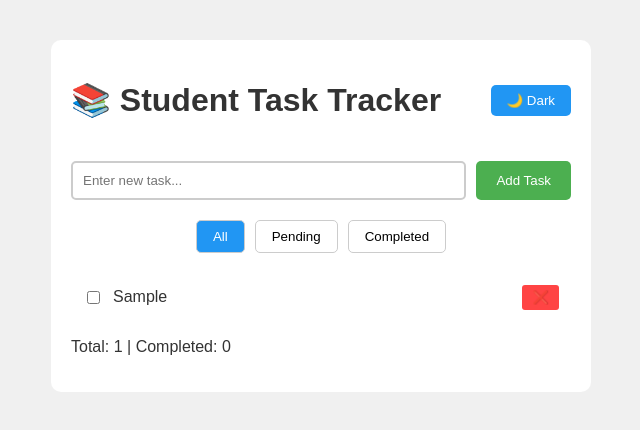
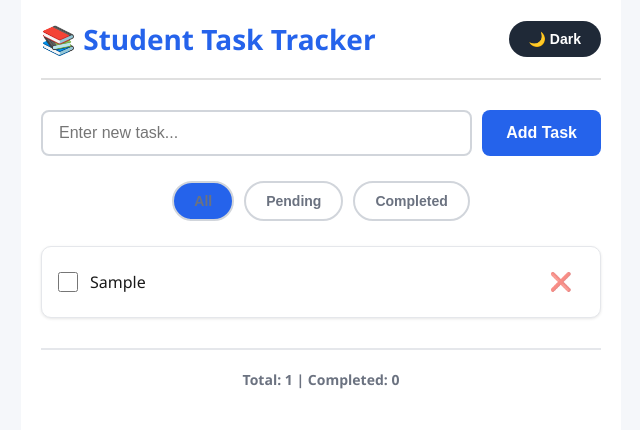
Before and after one commit to gowrims2006/student-task-tracker, a React (Vite) app: page / in a window 1280 px wide. Both pictures are taken after typing "Sample" into the empty fields and a click on the button "Add Task". Shown: the top 430 px of the page, without its empty margins (319-959 px from the left). Built offline with nearby package versions, Linux system fonts and the light colour scheme.

Commit message:
Update App.css

```diff
--- a/src/App.css
+++ b/src/App.css
@@ -1,128 +1,324 @@
-body {
+/* Global Styles */
+* {
   margin: 0;
-  font-family: Arial, sans-serif;
+  padding: 0;
+  box-sizing: border-box;
 }
 
-body.light {
-  background: #f0f0f0;
+body {
+  font-family: 'Segoe UI', Tahoma, Geneva, Verdana, sans-serif;
+  transition: all 0.3s ease;
 }
 
-body.dark {
-  background: #121212;
+/* Light Mode - Light Colour */
+body.light {
+  background: #f5f7fa;
+  color: #1a1a1a;
 }
 
+/* Dark Mode - Black Colour */
+body.dark {
+  background: #000000;
+  color: #ffffff;
+}
+
+/* Main App Container */
 .app {
-  max-width: 500px;
-  margin: 40px auto;
+  max-width: 600px;
+  margin: 0 auto;
   padding: 20px;
-  border-radius: 10px;
+  min-height: 100vh;
+  transition: all 0.3s ease;
 }
 
 .app.light {
-  background: white;
-  color: #333;
+  background: #ffffff;
 }
 
 .app.dark {
-  background: #1e1e1e;
-  color: #f5f5f5;
+  background: #000000;
 }
 
+/* Header */
 .header {
   display: flex;
   justify-content: space-between;
   align-items: center;
+  margin-bottom: 30px;
+  padding-bottom: 20px;
+  border-bottom: 2px solid;
 }
 
-.theme-toggle {
-  padding: 8px 16px;
-  border: none;
-  border-radius: 5px;
-  cursor: pointer;
-  background: #2196F3;
-  color: white;
+.app.light .header {
+  border-color: #e0e0e0;
 }
 
+.app.dark .header {
+  border-color: #333333;
+}
+
+.header h1 {
+  font-size: 28px;
+  font-weight: 700;
+}
+
+.app.light .header h1 {
+  color: #2563eb;
+}
+
+.app.dark .header h1 {
+  color: #60a5fa;
+}
+
+/* Theme Toggle Button */
+.theme-toggle {
+  padding: 10px 20px;
+  border: none;
+  border-radius: 25px;
+  font-size: 14px;
+  font-weight: 600;
+  cursor: pointer;
+  transition: all 0.3s ease;
+}
+
+.app.light .theme-toggle {
+  background: #1f2937;
+  color: #ffffff;
+}
+
+.app.dark .theme-toggle {
+  background: #fbbf24;
+  color: #000000;
+}
+
+.theme-toggle:hover {
+  transform: scale(1.05);
+}
+
+/* Task Form */
 .task-form {
   display: flex;
   gap: 10px;
-  margin: 20px 0;
+  margin-bottom: 25px;
 }
 
 .task-form input {
   flex: 1;
-  padding: 10px;
-  border: 2px solid #ccc;
-  border-radius: 5px;
+  padding: 12px 16px;
+  border: 2px solid;
+  border-radius: 8px;
+  font-size: 16px;
+  outline: none;
+  transition: all 0.3s ease;
 }
 
-.app.dark.task-form input {
-  background: #2d2d2d;
-  border-color: #555;
-  color: white;
+.app.light .task-form input {
+  background: #ffffff;
+  border-color: #d1d5db;
+  color: #000000;
+}
+
+.app.dark .task-form input {
+  background: #1a1a1a;
+  border-color: #374151;
+  color: #ffffff;
+}
+
+.task-form input:focus {
+  border-color: #2563eb;
 }
 
 .task-form button {
-  padding: 10px 20px;
-  background: #4CAF50;
-  color: white;
+  padding: 12px 24px;
+  background: #2563eb;
+  color: #ffffff;
   border: none;
-  border-radius: 5px;
+  border-radius: 8px;
+  font-size: 16px;
+  font-weight: 600;
+  cursor: pointer;
+  transition: all 0.3s ease;
 }
 
+.task-form button:hover {
+  background: #1d4ed8;
+  transform: translateY(-2px);
+}
+
+/* Filter Buttons */
 .filters {
   display: flex;
   gap: 10px;
+  margin-bottom: 25px;
   justify-content: center;
-  margin: 20px 0;
 }
 
 .filters button {
-  padding: 8px 16px;
-  border: 1px solid #ccc;
-  background: white;
-  border-radius: 5px;
+  padding: 10px 20px;
+  border: 2px solid;
+  border-radius: 20px;
+  font-size: 14px;
+  font-weight: 600;
   cursor: pointer;
+  transition: all 0.3s ease;
+  background: transparent;
 }
 
-.app.dark.filters button {
-  background: #2d2d2d;
-  color: white;
-  border-color: #555;
+.app.light .filters button {
+  border-color: #d1d5db;
+  color: #6b7280;
+}
+
+.app.dark .filters button {
+  border-color: #374151;
+  color: #9ca3af;
+}
+
+.filters button:hover {
+  transform: scale(1.05);
 }
 
 .filters button.active {
-  background: #2196F3;
-  color: white;
+  background: #2563eb;
+  border-color: #2563eb;
+  color: #ffffff;
 }
 
+/* Task List */
+.task-list {
+  margin-bottom: 20px;
+}
+
+.task-list p {
+  text-align: center;
+  padding: 40px 20px;
+  font-size: 16px;
+  opacity: 0.6;
+}
+
+/* Task Item */
 .task-item {
   display: flex;
   align-items: center;
-  gap: 10px;
-  padding: 12px;
-  margin: 8px 0;
-  border-radius: 5px;
+  gap: 12px;
+  padding: 16px;
+  margin-bottom: 12px;
+  border-radius: 10px;
+  transition: all 0.3s ease;
+  animation: slideIn 0.3s ease;
 }
 
-.app.light.task-item {
-  background: #f5f5f5;
+@keyframes slideIn {
+  from {
+    opacity: 0;
+    transform: translateY(-10px);
+  }
+  to {
+    opacity: 1;
+    transform: translateY(0);
+  }
 }
 
-.app.dark.task-item {
-  background: #2d2d2d;
+.app.light .task-item {
+  background: #ffffff;
+  border: 1px solid #e5e7eb;
+  box-shadow: 0 1px 3px rgba(0, 0, 0, 0.1);
+}
+
+.app.dark .task-item {
+  background: #111111;
+  border: 1px solid #2a2a2a;
+}
+
+.task-item:hover {
+  transform: translateX(5px);
+}
+
+.app.light .task-item:hover {
+  box-shadow: 0 4px 6px rgba(0, 0, 0, 0.1);
+}
+
+.app.dark .task-item:hover {
+  border-color: #404040;
+}
+
+/* Checkbox */
+.task-item input[type="checkbox"] {
+  width: 20px;
+  height: 20px;
+  cursor: pointer;
+  accent-color: #2563eb;
+}
+
+/* Task Text */
+.task-item span {
+  flex: 1;
+  font-size: 16px;
+  word-break: break-word;
 }
 
 .task-item.done span {
   text-decoration: line-through;
+  opacity: 0.5;
+}
+
+/* Delete Button */
+.task-item button {
+  padding: 8px 12px;
+  background: transparent;
+  border: none;
+  font-size: 18px;
+  cursor: pointer;
+  border-radius: 6px;
+  transition: all 0.2s ease;
   opacity: 0.6;
 }
 
-.task-item button {
-  margin-left: auto;
-  background: #ff4444;
-  color: white;
-  border: none;
-  padding: 5px 10px;
-  border-radius: 3px;
+.task-item button:hover {
+  opacity: 1;
+  background: rgba(239, 68, 68, 0.1);
+  transform: scale(1.2);
 }
+
+/* Stats */
+.stats {
+  text-align: center;
+  margin-top: 30px;
+  padding-top: 20px;
+  font-size: 14px;
+  font-weight: 600;
+  border-top: 2px solid;
+}
+
+.app.light .stats {
+  border-color: #e5e7eb;
+  color: #6b7280;
+}
+
+.app.dark .stats {
+  border-color: #2a2a2a;
+  color: #9ca3af;
+}
+
+/* Responsive Design */
+@media (max-width: 640px) {
+  .app {
+    padding: 15px;
+  }
+
+  .header h1 {
+    font-size: 22px;
+  }
+
+  .task-form {
+    flex-direction: column;
+  }
+
+  .task-form button {
+    width: 100%;
+  }
+
+  .filters {
+    flex-wrap: wrap;
+  }
+}
```
